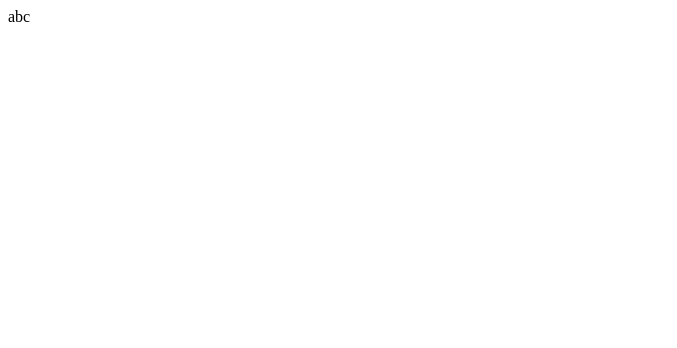
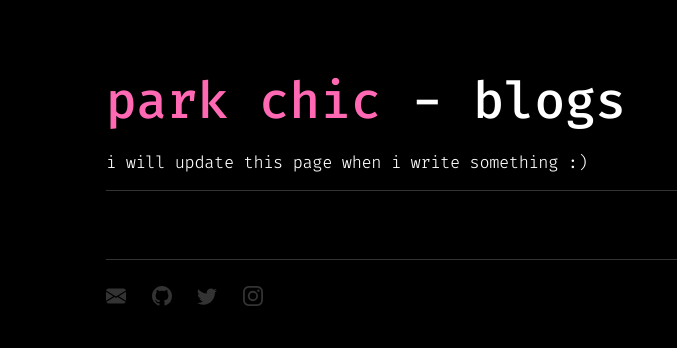
Before and after one commit to karinthepond/karinthepond.github.io, a plain HTML site: page blogs/index.html in a window 1280 px wide. Shown: the whole page, without its empty margins (0-677 px from the left). Drawn offline with Linux system fonts and the light colour scheme.

Commit message:
pages updated

```diff
--- a/blogs/index.html
+++ b/blogs/index.html
@@ -1 +1,84 @@
-abc
+<!doctype html>
+<html lang="en">
+<head>
+  <meta charset="utf-8" />
+  <meta name="viewport" content="width=device-width, initial-scale=1" />
+  <link rel="preconnect" href="https://fonts.googleapis.com">
+<link rel="preconnect" href="https://fonts.gstatic.com" crossorigin>
+<link href="https://fonts.googleapis.com/css2?family=Fira+Code:wght@300..700&display=swap" rel="stylesheet">
+  <link href="../styles/style.css" rel="stylesheet" />
+  <title>blogs - park chic</title>
+  <script src="scripts/email-protection.js" defer></script>
+</head>
+<body>
+  <header>
+    <h1 class="title"><a href="../">park chic</a> - blogs</h1>
+    <p class="intro">
+      i will update this page when i write something :)
+    </p>
+  </header>
+
+  <main>
+<section></section>
+
+  </main>
+
+  <footer>
+  <a id="email-link" title="send me an email" aria-label="you can send me an email">
+    <svg xmlns="http://www.w3.org/2000/svg" width="20" height="20" fill="currentColor" class="bi bi-envelope-fill" viewBox="0 0 16 16">
+      <path d="M.05 3.555A2 2 0 0 1 2 2h12a2 2 0 0 1 1.95 1.555L8 8.414zM0 4.697v7.104l5.803-3.558zM6.761 8.83l-6.57 4.027A2 2 0 0 0 2 14h12a2 2 0 0 0 1.808-1.144l-6.57-4.027L8 9.586zm3.436-.586L16 11.801V4.697z"/>
+    </svg>
+  </a>
+
+  <a href="https://github.com/karinthepond" title="github" target="_blank" aria-label="my github profile">
+    <svg xmlns="http://www.w3.org/2000/svg" width="20" height="20" fill="currentColor" class="bi bi-github" viewBox="0 0 16 16">
+      <path d="M8 0C3.58 0 0 3.58 0 8c0 3.54 2.29 6.53 5.47 7.59.4.07.55-.17.55-.38
+      0-.19-.01-.82-.01-1.49-2.01.37-2.53-.49-2.69-.94-.09-.23-.48-.94-.82-1.13-.28-.15-.68-.52
+      -.01-.53.63-.01 1.08.58 1.23.82.72 1.21 1.87.87 2.33.66.07-.52.28-.87.51-1.07
+      -1.78-.2-3.64-.89-3.64-3.95 0-.87.31-1.59.82-2.15
+      -.08-.2-.36-1.02.08-2.12 0 0 .67-.21 2.2.82
+      .64-.18 1.32-.27 2-.27s1.36.09 2 .27c1.53-1.04 2.2-.82
+      2.2-.82.44 1.1.16 1.92.08 2.12.51.56.82 1.27.82 2.15
+      0 3.07-1.87 3.75-3.65 3.95.29.25.54.73.54 1.48
+      0 1.07-.01 1.93-.01 2.2 0 .21.15.46.55.38A8.01 8.01 0 0 0 16 8c0-4.42-3.58-8-8-8"/>
+    </svg>
+  </a>
+<a href="https://x.com/karinthepond" title="twitter" target="_blank" aria-label="my twitter profile">
+  <svg xmlns="http://www.w3.org/2000/svg" width="20" height="20" fill="currentColor" class="bi bi-twitter" viewBox="0 0 16 16">
+  <path d="M5.026 15c6.038 0 9.341-5.003 9.341-9.334q.002-.211-.006-.422A6.7 6.7 0 0 0 16 3.542a6.7 6.7 0 0 1-1.889.518 3.3 3.3 0 0 0 1.447-1.817 6.5 6.5 0 0 1-2.087.793A3.286 3.286 0 0 0 7.875 6.03a9.32 9.32 0 0 1-6.767-3.429 3.29 3.29 0 0 0 1.018 4.382A3.3 3.3 0 0 1 .64 6.575v.045a3.29 3.29 0 0 0 2.632 3.218 3.2 3.2 0 0 1-.865.115 3 3 0 0 1-.614-.057 3.28 3.28 0 0 0 3.067 2.277A6.6 6.6 0 0 1 .78 13.58a6 6 0 0 1-.78-.045A9.34 9.34 0 0 0 5.026 15"/>
+</svg>
+</a>
+
+  <a href="https://www.instagram.com/karinthepond/" title="instagram" target="_blank" aria-label="my instagram profile">
+    <svg xmlns="http://www.w3.org/2000/svg" width="20" height="20" fill="currentColor" class="bi bi-instagram" viewBox="0 0 16 16">
+      <path d="M8 0C5.829 0 5.556.01 4.703.048
+      3.85.088 3.269.222 2.76.42a3.9 3.9 0 0
+      0-1.417.923A3.9 3.9 0 0 0 .42
+      2.76C.222 3.268.087 3.85.048
+      4.7.01 5.555 0 5.827 0
+      8.001c0 2.172.01 2.444.048
+      3.297.04.852.174 1.433.372
+      1.942.205.526.478.972.923
+      1.417.444.445.89.719 1.416.923.51.198
+      1.09.333 1.942.372C5.555 15.99
+      5.827 16 8 16s2.444-.01 3.298-.048c.851-.04
+      1.434-.174 1.943-.372a3.9 3.9 0 0
+      0 1.416-.923c.445-.445.718-.891.923-1.417.197-.509.332-1.09.372-1.942C15.99
+      10.445 16 10.173 16 8s-.01-2.445-.048-3.299c-.04-.851-.175-1.433-.372-1.941a3.9
+      3.9 0 0 0-.923-1.417A3.9 3.9 0 0 0 13.24.42c-.51-.198-1.092-.333-1.943-.372C10.443.01
+      10.172 0 7.998 0zm-.717 1.442h.718c2.136
+      0 2.389.007 3.232.046.78.035 1.204.166 1.486.275.373.145.64.319.92.599s.453.546.598.92c.11.281.24.705.275
+      1.485.039.843.047 1.096.047 3.231s-.008
+      2.389-.047 3.232c-.035.78-.166 1.203-.275 1.485a2.5 2.5 0 0
+      1-.599.919c-.28.28-.546.453-.92.598-.28.11-.704.24-1.485.276-.843.038-1.096.047-3.232.047s-2.39-.009-3.233-.047c-.78-.036-1.203-.166-1.485-.276a2.5 2.5
+      0 0 1-.92-.598 2.5 2.5 0 0 1-.6-.92c-.109-.281-.24-.705-.275-1.485-.038-.843-.046-1.096-.046-3.233s.008-2.388.046-3.231c.036-.78.166-1.204.276-1.486.145-.373.319-.64.599-.92s.546-.453.92-.598c.282-.11.705-.24 1.485-.276.738-.034
+      1.024-.044 2.515-.045zm4.988 1.328a.96.96
+      0 1 0 0 1.92.96.96 0 0 0 0-1.92m-4.27
+      1.122a4.109 4.109 0 1 0 0 8.217 4.109
+      4.109 0 0 0 0-8.217m0 1.441a2.667
+      2.667 0 1 1 0 5.334 2.667 2.667 0 0 1 0-5.334"/>
+    </svg>
+  </a>
+</footer>
+</body>
+</html>
```
Also changed, not shown: contact/index.html (+84 -0 lines), index.html (+1 -1 lines), projects/index.html (+84 -0 lines).
